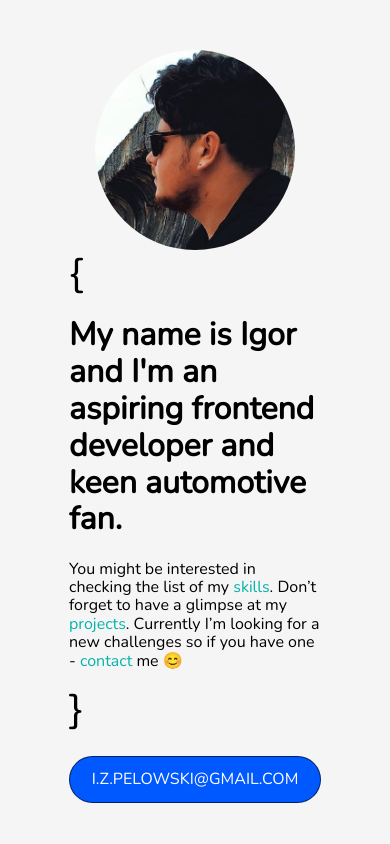
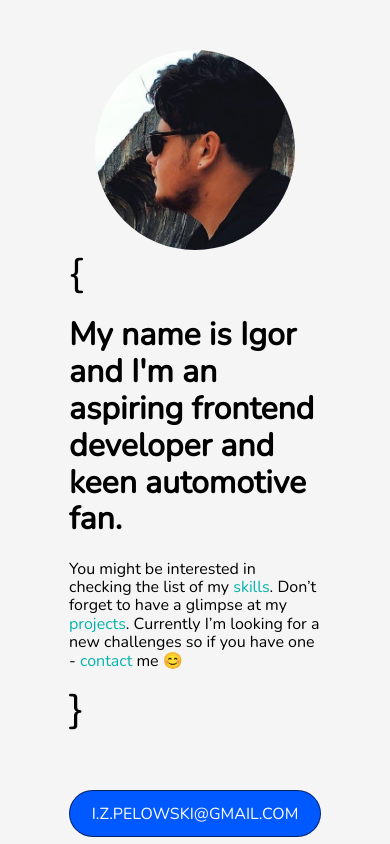
Before and after one commit to IgorPelowski/igorpelowski.github.io, a website built with webpack: page src/pages/index.html in a window 390 px wide. Shown: the top 844 px of the page. Built offline with nearby package versions, Linux system fonts and the light colour scheme.

Commit message:
fix sizing of hero section for iphones

```diff
--- a/src/scss/main.scss
+++ b/src/scss/main.scss
@@ -13,7 +13,7 @@ body {
 }
 .hero{
   margin-top: 50px;
-  min-height: 300px;
+  min-height: 600px;
   max-height: 800px;
   background-color: whitesmoke;
   display: grid;
@@ -363,6 +363,9 @@ a:-webkit-any-link {
   .hero__image__hello {
     display: none;
   }
+  .hero{
+    min-height: 900px;
+  }
 
   .projects{
     background-color: whitesmoke;
```
